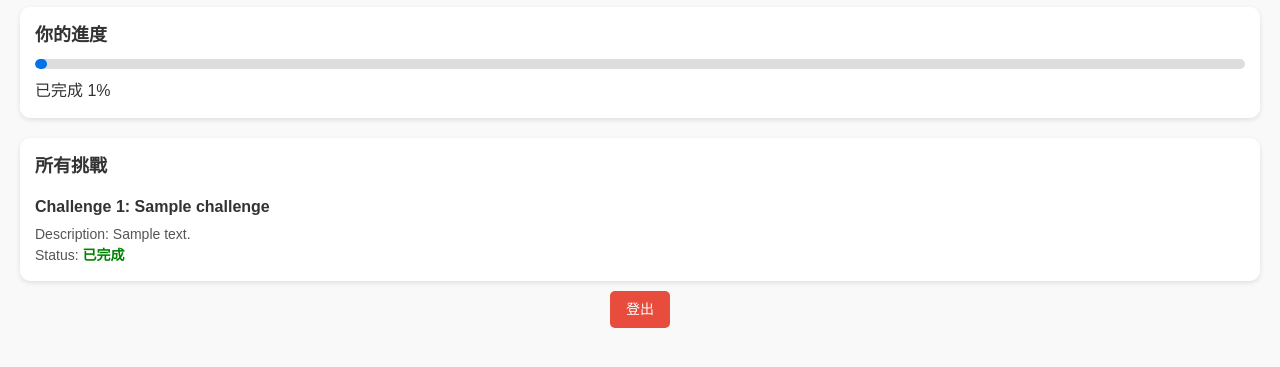
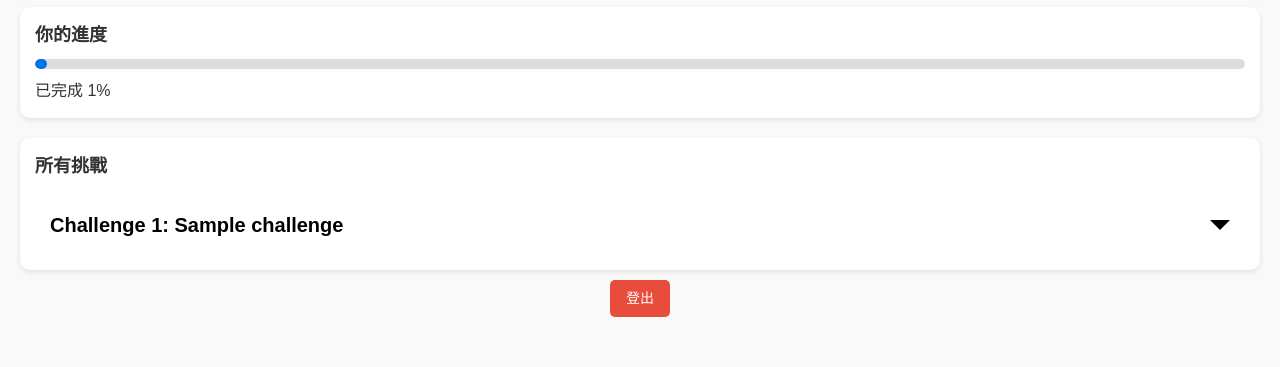
Before and after one commit to Charlie28661/nhes_graduation, a Flask app: template templates/dashboard.html in a window 1280 px wide. Shown: the part 138-505 px from the top of the page. Run offline with Flask 3, Linux system fonts and the light colour scheme; the template is opened without the code that fills it: most values are stand-ins (such as "Sample title", 1, 10 or a date in 2020).

Commit message:
update challenge display

```diff
--- a/static/dashboard.css
+++ b/static/dashboard.css
@@ -118,6 +118,51 @@ body {
     background-color: #c0392b;
 }
 
+.tab {
+    width: 100%;
+    background-color: #808080;
+    overflow: hidden;
+    box-shadow: 0 2px 5px rgba(0, 0, 0, 0.3);
+}
+
+
+.tab-header {
+    display: flex;
+    justify-content: space-between;
+    align-items: center;
+    padding: 15px;
+    cursor: pointer;
+    color: #000;
+    font-weight: bold;
+    font-size: 20px;
+}
+
+.arrow {
+    width: 0;
+    height: 0;
+    border-left: 10px solid transparent;
+    border-right: 10px solid transparent;
+    border-top: 10px solid black;
+    transition: transform 0.3s ease;
+}
+
+.tab-header.active .arrow {
+    transform: rotate(180deg);
+}
+
+.tab-content {
+    display: none;
+    padding: 15px;
+    background-color: #f9f9f9;
+    color: #333;
+    border-top: 1px solid #ddd;
+    font-size: 16px;
+}
+
+.tab-content.active {
+    display: block;
+}
+
 /* Mobile Responsiveness */
 @media (max-width: 768px) {
     .header h1 {
--- a/templates/dashboard.html
+++ b/templates/dashboard.html
@@ -30,15 +30,20 @@
             <div class="challenge-info">
 
                 {% for challenge in allChallenge %}
-                    <h3>Challenge {{ challenge.labId }}: {{ challenge.name }}</h3>
-                    <p>Description: {{ challenge.description }}</p>
-                    {% for answerStatus in checkAnswerStatus %}
+                    <div class="tab-header" onclick="toggleContent('content{{ challenge.labId }}')">
+                        <span>Challenge {{ challenge.labId }}: {{ challenge.name }}</span>
+                        <div class="arrow"></div>
+                    </div>
+                    <div class="tab-content" id="content{{ challenge.labId }}">
+                        <p>Description: {{ challenge.description }}</p>
+                    </div>
+                    <!-- {% for answerStatus in checkAnswerStatus %}
                         {% if answerStatus.labId == challenge.labId and answerStatus.status == "Completed" %}
                             <p>Status: <strong style="color: green;">已完成</strong></p>
                         {% else %}
                             <p>Status: <strong style="color: red;">未完成</strong></p>
                         {% endif %}
-                    {% endfor %}
+                    {% endfor %} -->
                 {% endfor %}
 
             </div>
@@ -48,5 +53,15 @@
         </div>
     </div>
 
+    <script>
+        function toggleContent(contentId) {
+            const content = document.getElementById(contentId);
+            const header = content.previousElementSibling;
+
+            content.classList.toggle('active');
+
+            header.classList.toggle('active');
+        }
+    </script>
 </body>
 </html>
```
